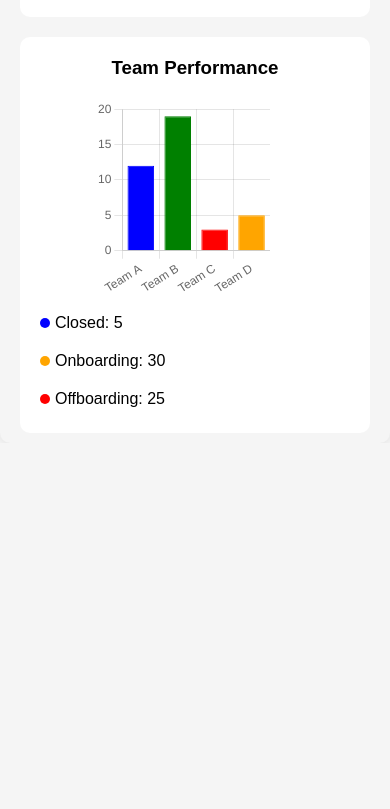
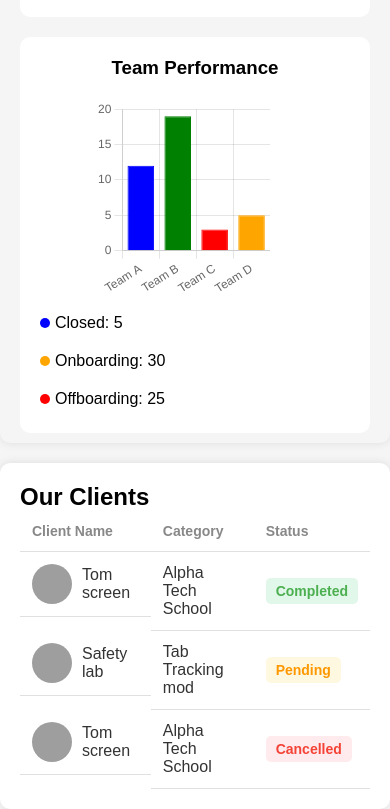
Before and after one commit to ShivamBole/frontend_task, a plain HTML site: page index.html in a window 390 px wide. Shown: the part 1263-2072 px from the top of the page. Before the commit the page ends 1706 px from the top, so only its background shows below. Drawn offline with nearby package versions, Linux system fonts and the light colour scheme; grey boxes are pictures that could not be loaded.

Commit message:
Add client table with status indicators and responsive styles

```diff
--- a/index.html
+++ b/index.html
@@ -130,6 +130,82 @@
                 </div>
             </div>
         </div>
+
+    </div>
+    <div class="table_container">
+
+
+        <h2>
+            Our Clients
+        </h2>
+        <table>
+            <thead>
+                <tr>
+                    <th>
+                        Client Name
+                    </th>
+                    <th>
+                        Category
+                    </th>
+                    <th>
+                        Status
+                    </th>
+                </tr>
+            </thead>
+            <tbody>
+                <tr>
+                    <td class="client-name">
+                        <img alt="Client avatar" height="40"
+                            src="https://storage.googleapis.com/a1aa/image/3A2xyUUamSbgDR0paDebuiRe9BReNg619SF2ZC1E5mJYHGeOB.jpg"
+                            width="40" />
+                        Tom screen
+                    </td>
+                    <td>
+                        Alpha Tech School
+                    </td>
+                    <td>
+                        <span class="status completed">
+                            Completed
+                        </span>
+                    </td>
+                </tr>
+                <tr>
+                    <td class="client-name">
+                        <img alt="Client avatar" height="40"
+                            src="https://storage.googleapis.com/a1aa/image/3A2xyUUamSbgDR0paDebuiRe9BReNg619SF2ZC1E5mJYHGeOB.jpg"
+                            width="40" />
+                        Safety lab
+                    </td>
+                    <td>
+
+                        Tab Tracking mod
+
+                    </td>
+                    <td>
+                        <span class="status pending">
+                            Pending
+                        </span>
+                    </td>
+                </tr>
+                <tr>
+                    <td class="client-name">
+                        <img alt="Client avatar" height="40"
+                            src="https://storage.googleapis.com/a1aa/image/3A2xyUUamSbgDR0paDebuiRe9BReNg619SF2ZC1E5mJYHGeOB.jpg"
+                            width="40" />
+                        Tom screen
+                    </td>
+                    <td>
+                        Alpha Tech School
+                    </td>
+                    <td>
+                        <span class="status cancelled">
+                            Cancelled
+                        </span>
+                    </td>
+                </tr>
+            </tbody>
+        </table>
+    </div>
     </div>
     <script src="script.js"></script>
 </body>
--- a/style.css
+++ b/style.css
@@ -1,3 +1,10 @@
+* {
+    box-sizing: border-box;
+    margin: 0;
+    padding: 0;
+}
+
+
 body {
     margin: 0;
     font-family: Arial, sans-serif;
@@ -208,15 +215,7 @@ body {
     color: #888;
 }
 
-* {
-    box-sizing: border-box;
-    margin: 0;
-    padding: 0;
-}
 
-body {
-    font-family: Arial, sans-serif;
-}
 
 .header-container {
     background: #202938;
@@ -253,6 +252,73 @@ body {
     display: flex;
     align-items: center;
     gap: 15px;
+}
+
+.table_container {
+    max-width: 1200px;
+    margin: 0 auto;
+    padding: 20px;
+    background-color: #fff;
+    border-radius: 10px;
+    box-shadow: 0 0 10px rgba(0, 0, 0, 0.1);
+    margin-top: 20px;
+
+
+}
+
+table {
+    width: 100%;
+    border-collapse: collapse;
+}
+
+th,
+td {
+    padding: 12px;
+    text-align: left;
+}
+
+th {
+    font-size: 14px;
+    color: #888;
+    border-bottom: 1px solid #e0e0e0;
+}
+
+td {
+    font-size: 16px;
+    color: #333;
+    border-bottom: 1px solid #e0e0e0;
+}
+
+.client-name {
+    display: flex;
+    align-items: center;
+}
+
+.client-name img {
+    border-radius: 50%;
+    margin-right: 10px;
+}
+
+.status {
+    padding: 5px 10px;
+    border-radius: 5px;
+    font-size: 14px;
+    font-weight: bold;
+}
+
+.status.completed {
+    background-color: #e0f7e9;
+    color: #4caf50;
+}
+
+.status.pending {
+    background-color: #fff8e1;
+    color: #ff9800;
+}
+
+.status.cancelled {
+    background-color: #ffebee;
+    color: #f44336;
 }
 
 /* Responsive styles */
```
